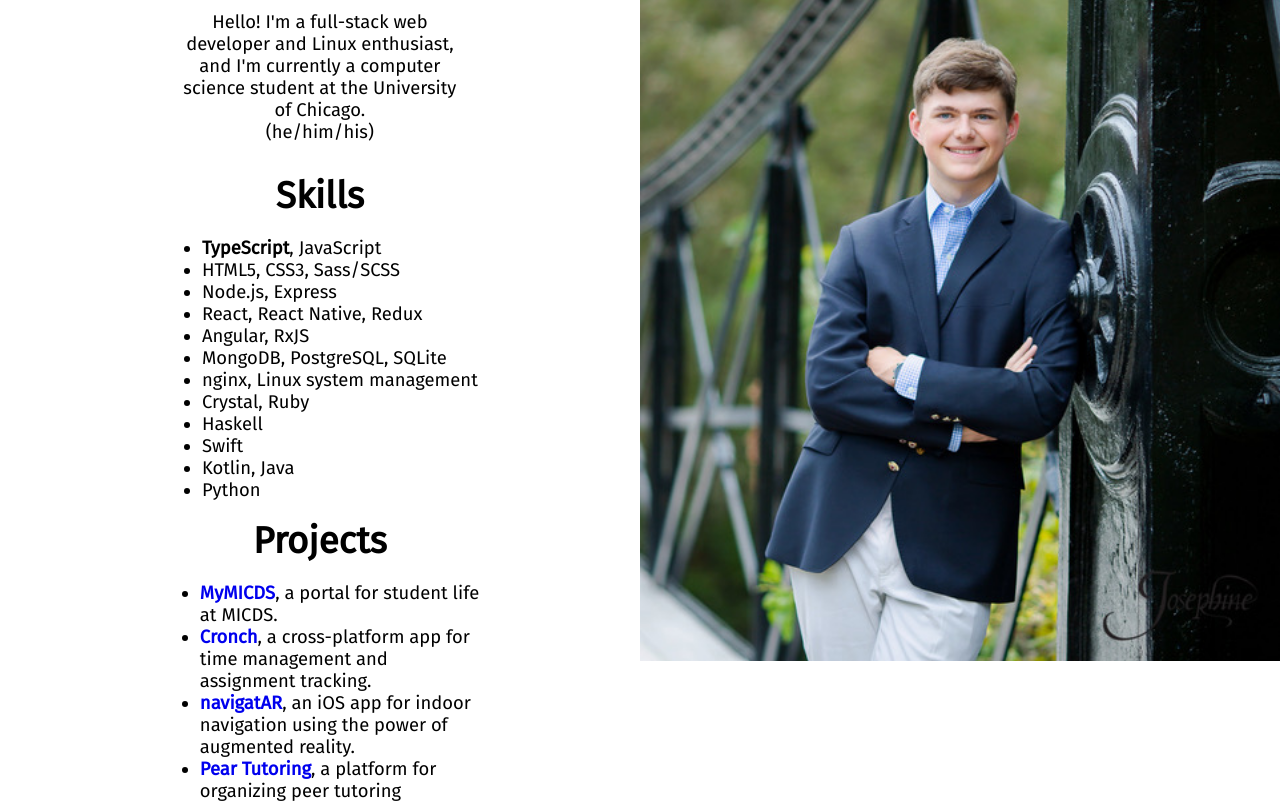
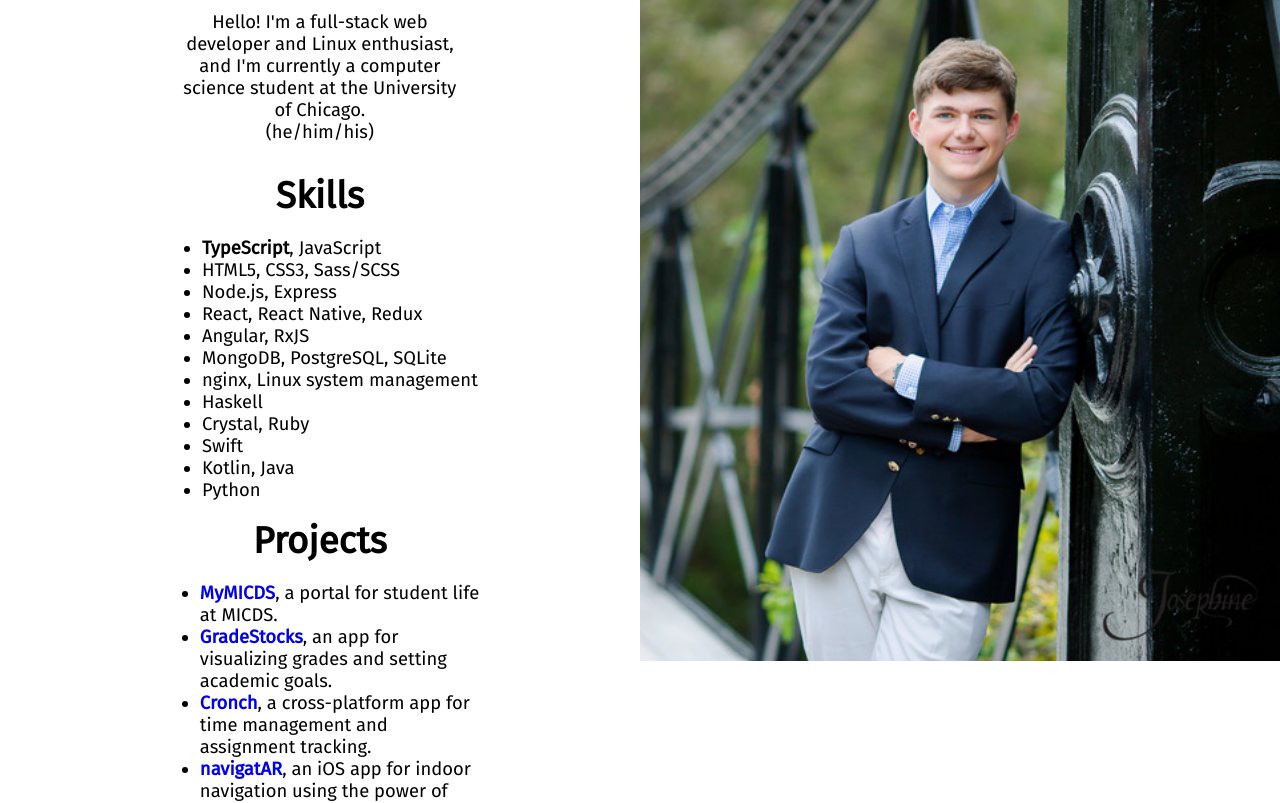
Before and after one commit to nickbclifford/nickclifford.me-v3, a website: page index.html in a window 1280 px wide. Shown: the part 139-942 px from the top of the page. Drawn offline with nearby package versions, Linux system fonts and the light colour scheme; files that its build step writes are made by us from their sources.

Commit message:
reorder, add gradestocks

```diff
--- a/index.html
+++ b/index.html
@@ -54,8 +54,8 @@
 						<li>Angular, RxJS</li>
 						<li>MongoDB, PostgreSQL, SQLite</li>
 						<li>nginx, Linux system management</li>
+						<li>Haskell</li>
 						<li>Crystal, Ruby</li>
-						<li>Haskell</li>
 						<li>Swift</li>
 						<li>Kotlin, Java</li>
 						<li>Python</li>
@@ -65,6 +65,10 @@
 					<h2>Projects</h2>
 					<ul>
 						<li><a href="https://mymicds.net">MyMICDS</a>, a portal for student life at MICDS.</li>
+						<li>
+							<a href="https://gradestocks.live/">GradeStocks</a>, an app for visualizing grades and
+							setting academic goals.
+						</li>
 						<li>
 							<a href="https://github.com/nickbclifford/Cronch">Cronch</a>, a cross-platform app for time
 							management and assignment tracking.
```
